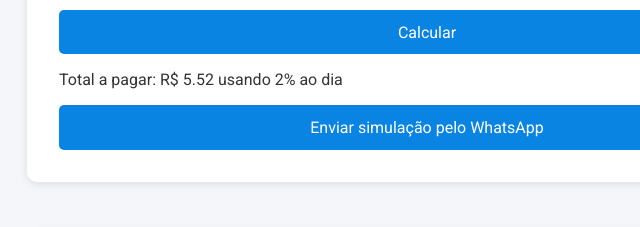
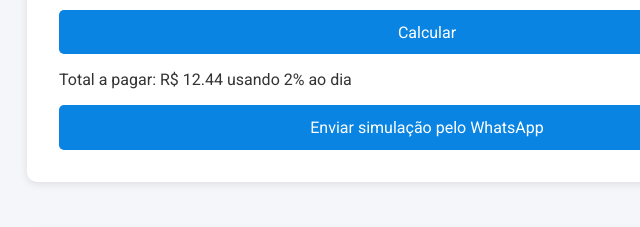
Before and after one commit to VGBANK61/TESTE-VGBANK, a plain HTML site: page index.html in a window 1280 px wide. Both pictures are taken after typing "5", "5" into the empty fields and a click on the button "Calcular". Shown: the part 945-1172 px from the top of the page, 213-853 px from the left. Drawn offline with Linux system fonts and the light colour scheme.

Commit message:
Update index.html

```diff
--- a/index.html
+++ b/index.html
@@ -173,7 +173,7 @@ footer {
       const valor = parseFloat(document.getElementById('valor').value);
       const prazo = parseInt(document.getElementById('prazo').value);
       const tipo = document.getElementById('tipo').value;
-      let taxa = tipo === 'dia' ? 0.02 : 0.20;
+      let taxa = tipo === 'dia' ? 0.2 : 20;
       let periodo = tipo === 'dia' ? prazo : prazo / 30;
 
       if (isNaN(valor) || isNaN(prazo) || valor <= 0 || prazo <= 0) {
```
